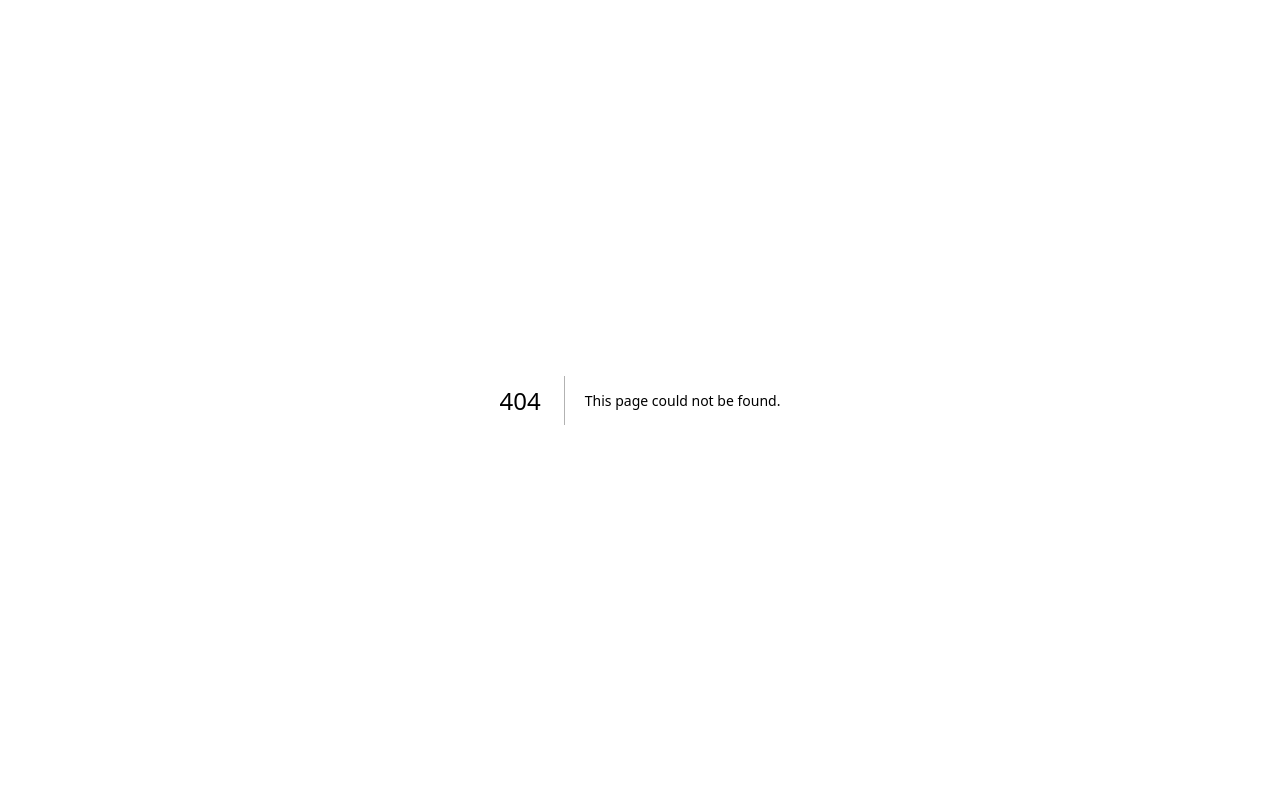
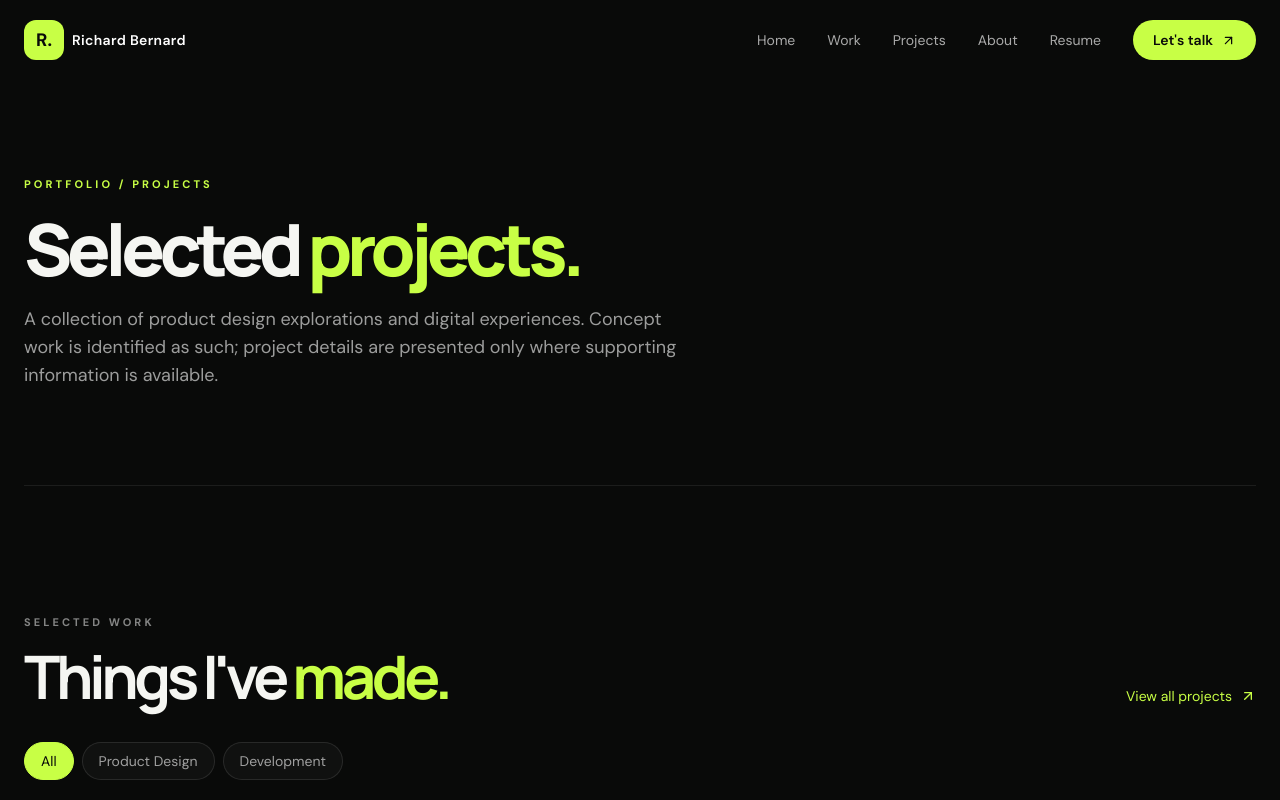
Before and after one commit to richyboy035/richard-bernard-portfolio, a Next.js app: page /projects in a window 1280 px wide. Before the commit this address had no page. Shown: the top 800 px of the page. Built offline with nearby package versions, Linux system fonts and the light colour scheme.

Commit message:
Create dedicated projects page

```diff
--- /dev/null
+++ b/app/projects/page.tsx
@@ -0,0 +1,30 @@
+import type { Metadata } from 'next';
+import NavBar from '@/components/NavBar';
+import Projects from '@/components/Projects';
+import Footer from '@/components/Footer';
+
+export const metadata: Metadata = {
+  title: 'Projects — Richard Bernard',
+  description: 'Selected product design and development projects by Richard Bernard.',
+};
+
+export default function ProjectsPage() {
+  return (
+    <main id="home" className="min-h-screen pt-20">
+      <NavBar />
+      <header className="container border-b border-white/[.08] py-16 md:py-24">
+        <p className="eyebrow text-lime">Portfolio / Projects</p>
+        <h1 className="display mt-5 text-5xl font-extrabold tracking-tight md:text-7xl">
+          Selected <span className="text-lime">projects.</span>
+        </h1>
+        <p className="mt-5 max-w-2xl text-base leading-8 text-white/60 md:text-lg">
+          A collection of product design explorations and digital experiences.
+          Concept work is identified as such; project details are presented
+          only where supporting information is available.
+        </p>
+      </header>
+      <Projects />
+      <Footer />
+    </main>
+  );
+}
```
